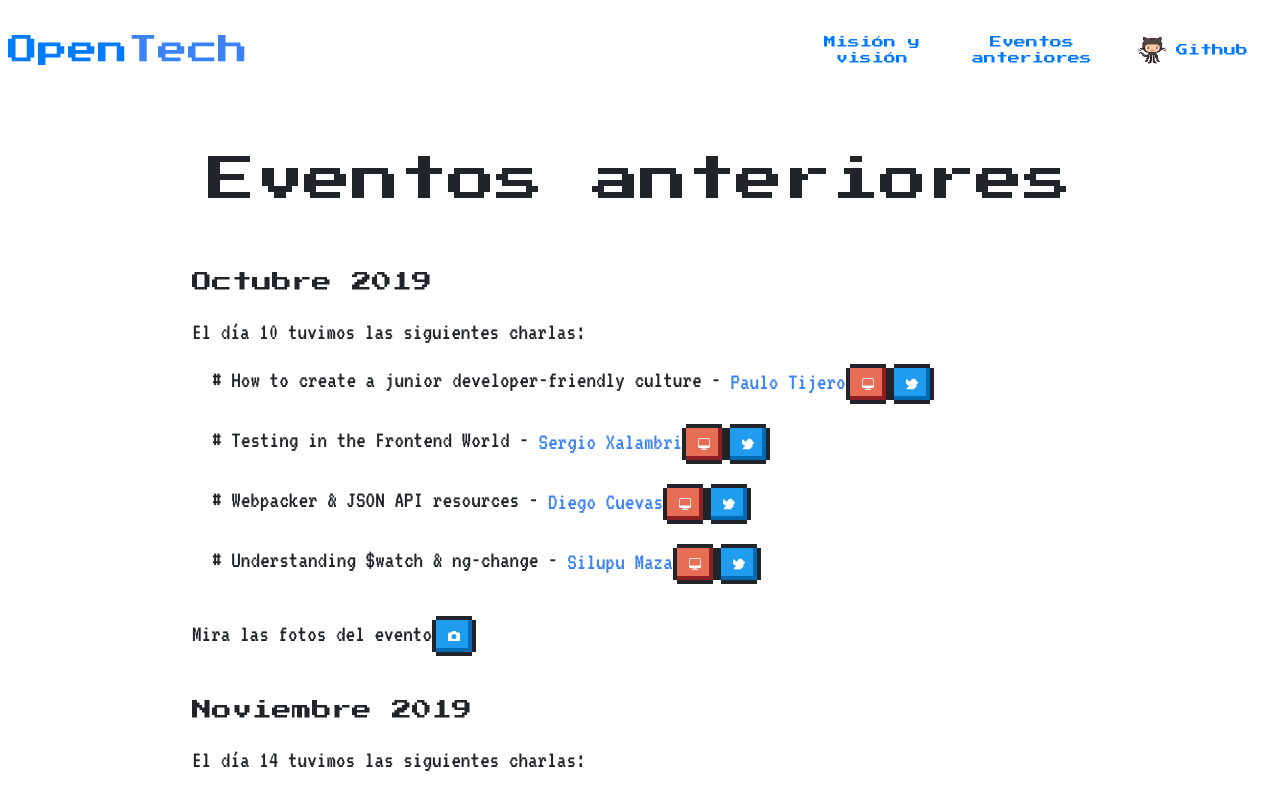
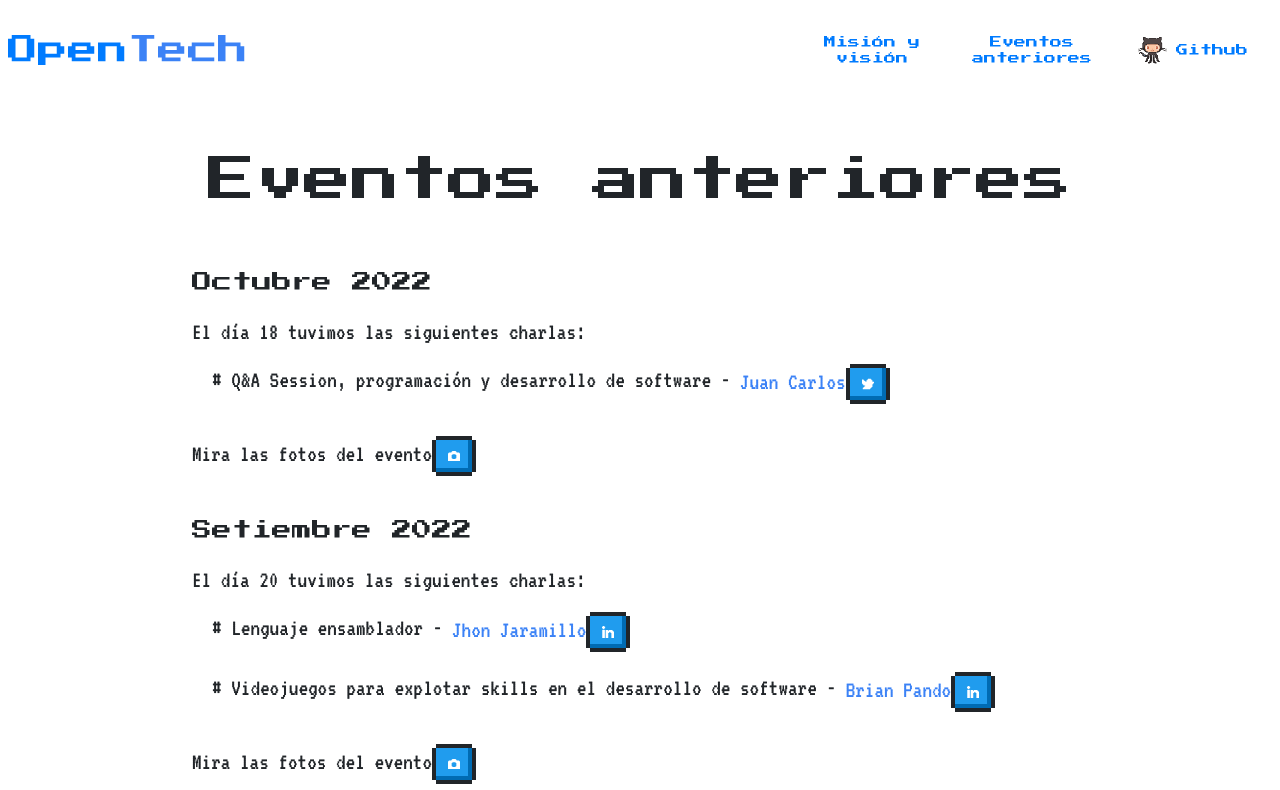
Before and after one commit to opentech-pe/opentech.pe, a Next.js app: page /previous-events in a window 1280 px wide. Shown: the top 790 px of the page. Built offline with nearby package versions, Linux system fonts and the light colour scheme; no server answers.

Commit message:
feat: list previous events by reverse order

```diff
--- a/pages/previous-events.js
+++ b/pages/previous-events.js
@@ -79,7 +79,7 @@ export default function PreviousEvents() {
                 </a>
               </p>
             </div>
-          ))}
+          )).reverse()}
         </section>
       </main>
     </Layout>
```
